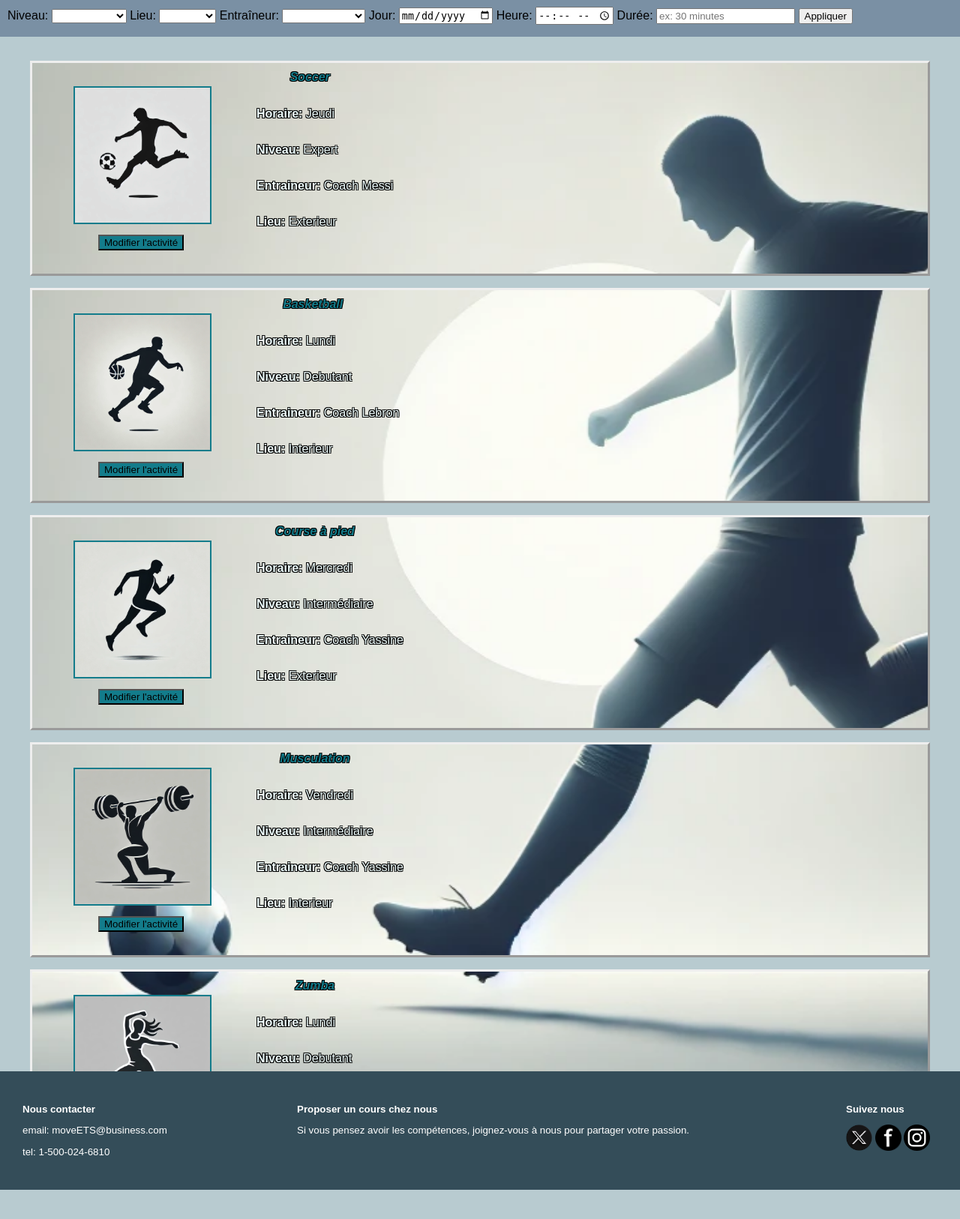
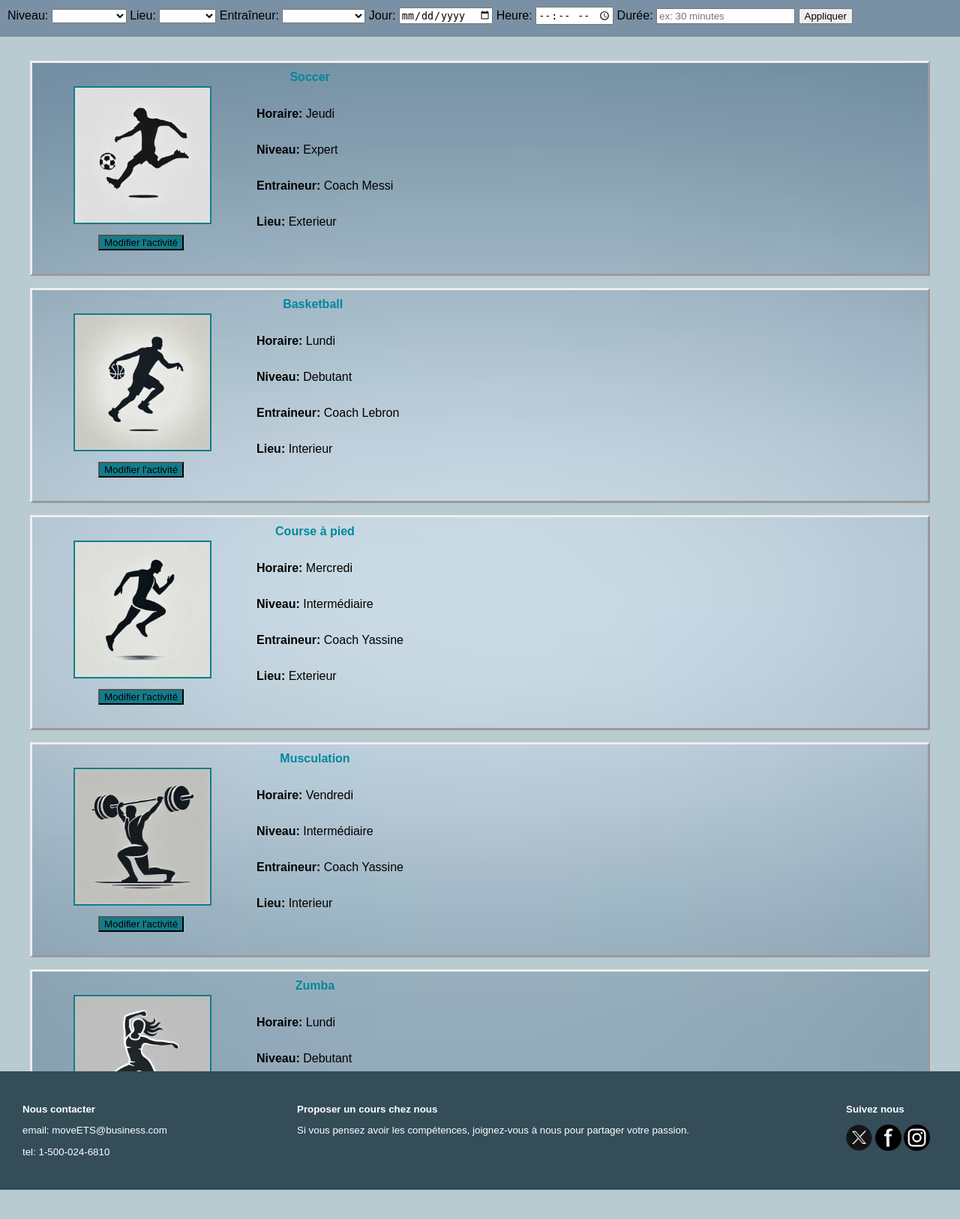
Before and after one commit to YassineKA52/GR03-YASSINE-KADIRI-YASSINE-ISTADAD, a PHP site: page /Html/PageActivite.html in a window 1280 px wide. Shown: the part 79-1705 px from the top of the page at 75% size. Run offline with PHP 8.4, Linux system fonts and the light colour scheme.

Commit message:
modif activite

```diff
--- a/Html/PageActivite.html
+++ b/Html/PageActivite.html
@@ -149,6 +149,9 @@
 
 
             </figure>
+            <div class="ajouter">
+                <a href="/Html/PageFormulaire.html"><button>Ajouter une activité</button></a>
+            </div>
 
         </div>
 
--- a/styleActivite.css
+++ b/styleActivite.css
@@ -94,7 +94,7 @@ main {
     border-style: hidden;
     border-style: outset;
     padding: 10px;
-    background: url(Images/sport-background.webp) no-repeat center fixed;
+    background: url(Images/fond-bleu.png) no-repeat center fixed;
     background-size: cover;
 
     color: azure;
@@ -122,13 +122,12 @@ li {
     display: flex;
     flex-direction: column;
     align-items: center;
-    text-shadow: -1px -1px 0 #000, 1px -1px 0 #000, -1px 1px 0 #000, 1px 1px 0 #000;
+    color: black;
 }
 
 figcaption {
-    color: #137C8B;
-    font-style: oblique;
-
+    text-shadow: none;
+    color: #00879c;
 }
 
 button {
@@ -155,3 +154,11 @@ html, body {
     height: calc(80vh - 110px);
     overflow-y: auto;
 }
+.ajouter {
+    display: flex;
+    justify-content: center;
+    padding-bottom: 20px;
+}
+button:hover {
+    background-color: #b8cbd0;
+}
```
Also changed, not shown: Images/fond-bleu.png (added).
